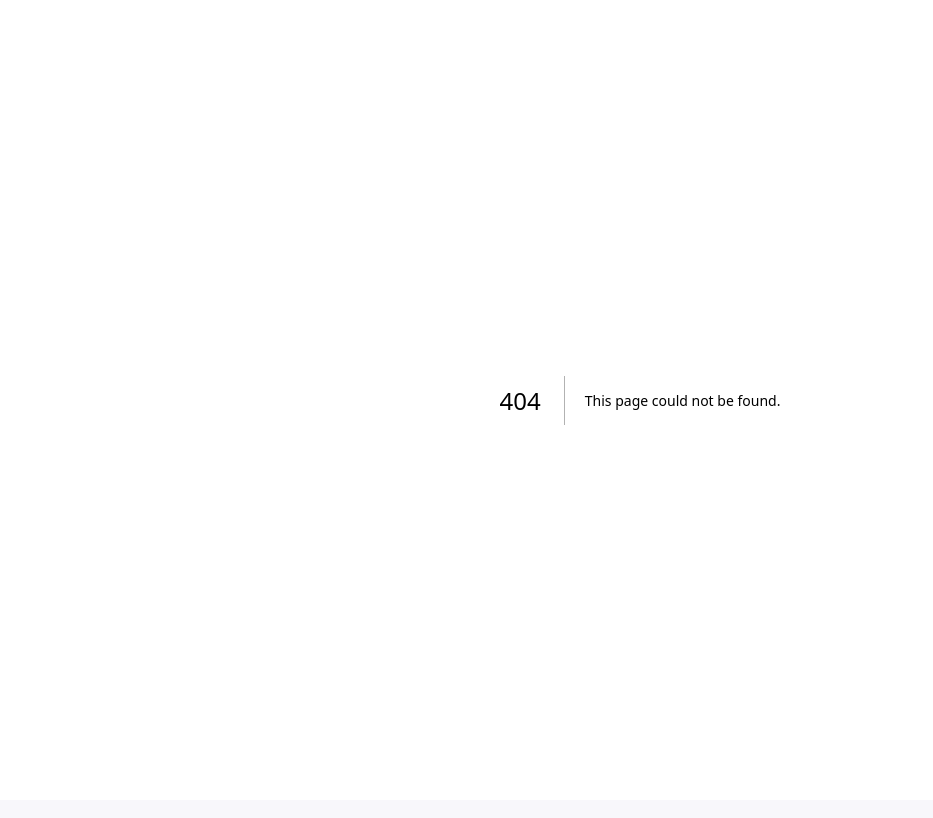
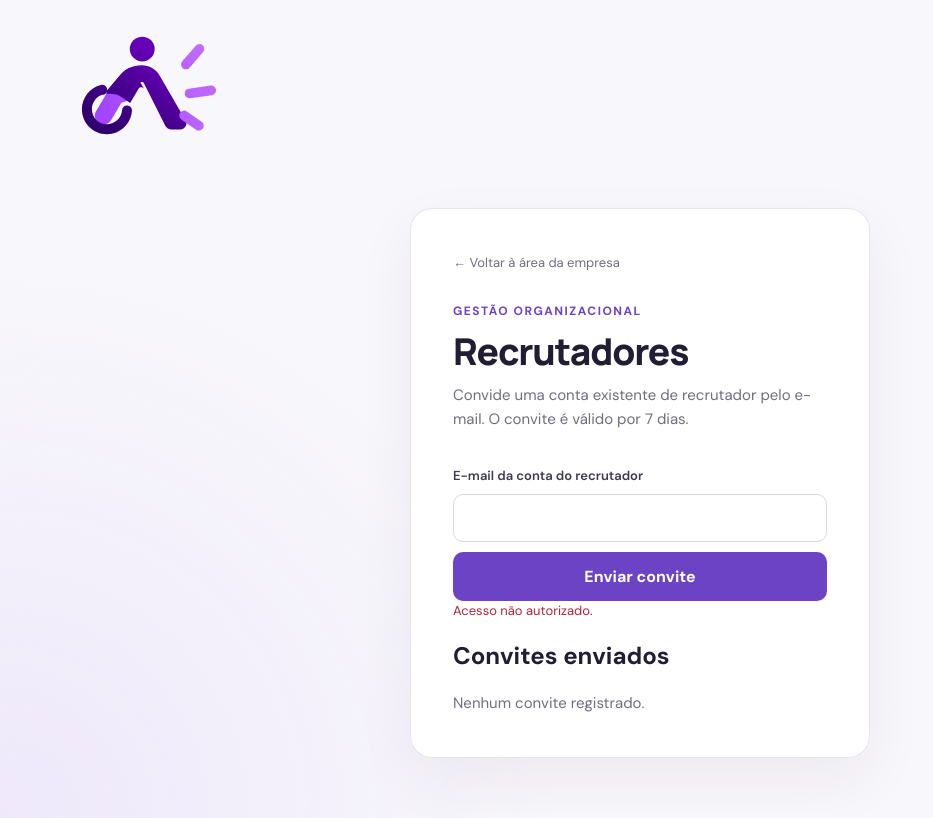
Before and after one commit to rafael-marquart/Trabalho_ModelagemDeSistema, a Next.js app: page /empresa/recrutadores in a window 1280 px wide. Before the commit this address had no page. Shown: the whole page, without its empty margins (0-933 px from the left). Built offline with nearby package versions, Linux system fonts and the light colour scheme; no server answers.

Commit message:
feat(auth): add company recruiter invitation management page

```diff
--- /dev/null
+++ b/src/app/empresa/recrutadores/page.tsx
@@ -0,0 +1,65 @@
+"use client";
+import Link from "next/link";
+import { FormEvent, useCallback, useEffect, useState } from "react";
+
+type Invitation = { id: string; status: "PENDING" | "REFUSED" | "EXPIRED" | "CANCELLED" | "ACCEPTED"; expiresAt: string; createdAt: string; respondedAt: string | null };
+const labels: Record<Invitation["status"], string> = { PENDING: "Pendente", REFUSED: "Recusado", EXPIRED: "Expirado", CANCELLED: "Cancelado", ACCEPTED: "Aceito" };
+
+export default function CompanyRecruitersPage() {
+  const [email, setEmail] = useState("");
+  const [invitations, setInvitations] = useState<Invitation[]>([]);
+  const [message, setMessage] = useState("");
+  const [error, setError] = useState(false);
+  const [loading, setLoading] = useState(false);
+  const load = useCallback(async () => {
+    try {
+      const response = await fetch("/api/company/recruiter-invitations", { cache: "no-store" });
+      const result = await response.json();
+      if (!response.ok) { setError(true); setMessage(result.message || "Não foi possível carregar os convites."); return; }
+      setInvitations(result.invitations); setError(false); setMessage("");
+    } catch { setError(true); setMessage("Não foi possível conectar ao serviço."); }
+  }, []);
+  useEffect(() => { void load(); }, [load]);
+
+  async function send(event: FormEvent<HTMLFormElement>) {
+    event.preventDefault(); setLoading(true); setMessage(""); setError(false);
+    try {
+      const response = await fetch("/api/company/recruiter-invitations", { method: "POST", headers: { "Content-Type": "application/json" }, body: JSON.stringify({ email }) });
+      const result = await response.json();
+      setMessage(result.message || (response.ok ? "Solicitação processada." : "Não foi possível enviar o convite."));
+      setError(!response.ok);
+      if (response.ok) { setEmail(""); await load(); }
+    } catch { setError(true); setMessage("Não foi possível conectar ao serviço."); }
+    finally { setLoading(false); }
+  }
+
+  async function cancel(invitationId: string) {
+    setLoading(true); setMessage(""); setError(false);
+    try {
+      const response = await fetch("/api/company/recruiter-invitations/cancel", { method: "POST", headers: { "Content-Type": "application/json" }, body: JSON.stringify({ invitationId }) });
+      const result = await response.json(); setMessage(result.message || "Não foi possível cancelar."); setError(!response.ok);
+      await load();
+    } catch { setError(true); setMessage("Não foi possível conectar ao serviço."); }
+    finally { setLoading(false); }
+  }
+
+  return <main className="auth-page">
+    <Link className="brand auth-brand" href="/empresa"><img className="brand-logo" src="/images/logo-acessa-vagas.svg" alt="Acessa Vagas" /></Link>
+    <section className="auth-card" aria-labelledby="recruiters-title">
+      <Link className="back-link" href="/empresa">← Voltar à área da empresa</Link>
+      <p className="eyebrow">Gestão organizacional</p><h1 id="recruiters-title">Recrutadores</h1>
+      <p className="muted">Convide uma conta existente de recrutador pelo e-mail. O convite é válido por 7 dias.</p>
+      <form className="auth-form" onSubmit={send}>
+        <label htmlFor="recruiter-email">E-mail da conta do recrutador</label>
+        <input id="recruiter-email" type="email" autoComplete="email" value={email} onChange={event => setEmail(event.target.value)} required maxLength={254} />
+        <button className="primary-button" type="submit" disabled={loading}>{loading ? "Processando…" : "Enviar convite"}</button>
+      </form>
+      {message && <p className={error ? "form-error" : "muted"} role={error ? "alert" : "status"} aria-live="polite">{message}</p>}
+      <h2 className="section-heading">Convites enviados</h2>
+      {invitations.length === 0 ? <p className="muted">Nenhum convite registrado.</p> : <ul className="invitation-list">{invitations.map(invitation => <li key={invitation.id} className="invitation-item">
+        <div><strong>{labels[invitation.status]}</strong><p className="muted">Enviado em {new Date(invitation.createdAt).toLocaleDateString("pt-BR")} · Válido até {new Date(invitation.expiresAt).toLocaleDateString("pt-BR")}</p></div>
+        {invitation.status === "PENDING" && <button className="secondary-button" disabled={loading} onClick={() => void cancel(invitation.id)}>Cancelar</button>}
+      </li>)}</ul>}
+    </section>
+  </main>;
+}
```
